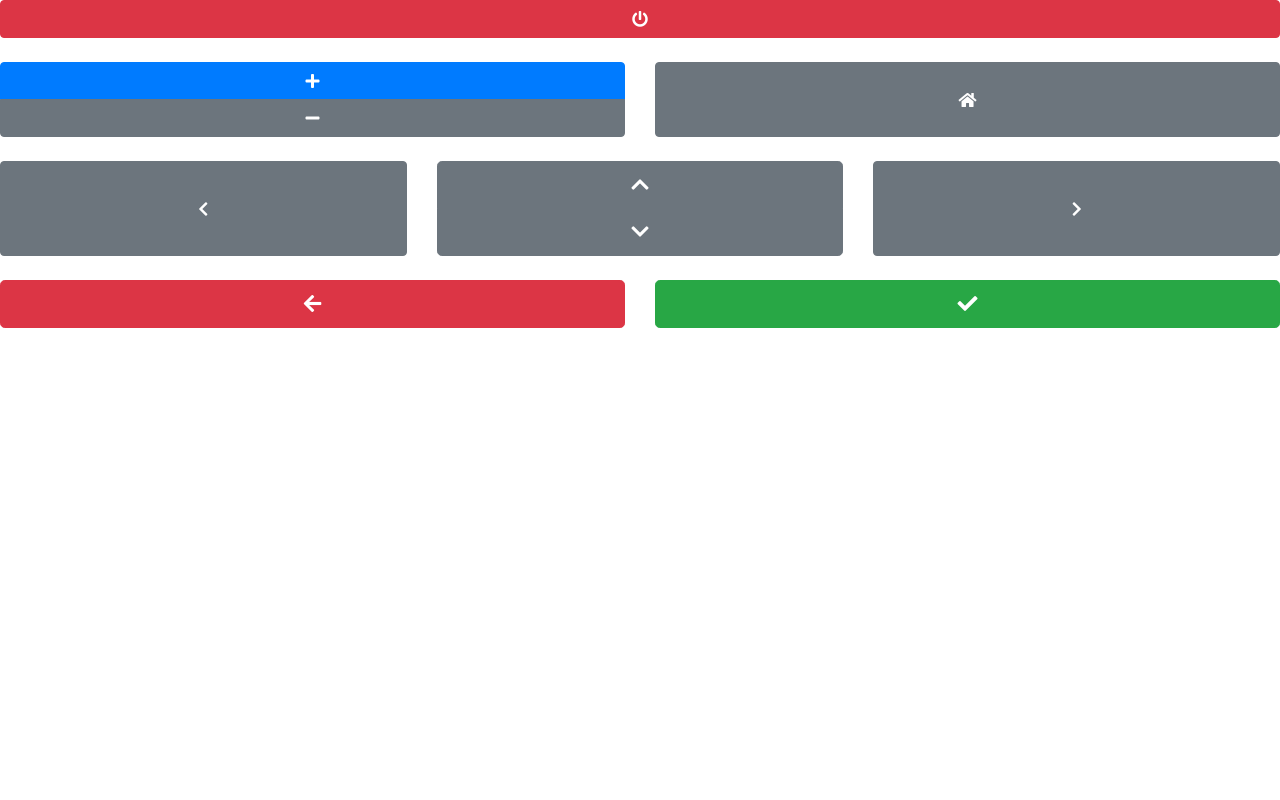
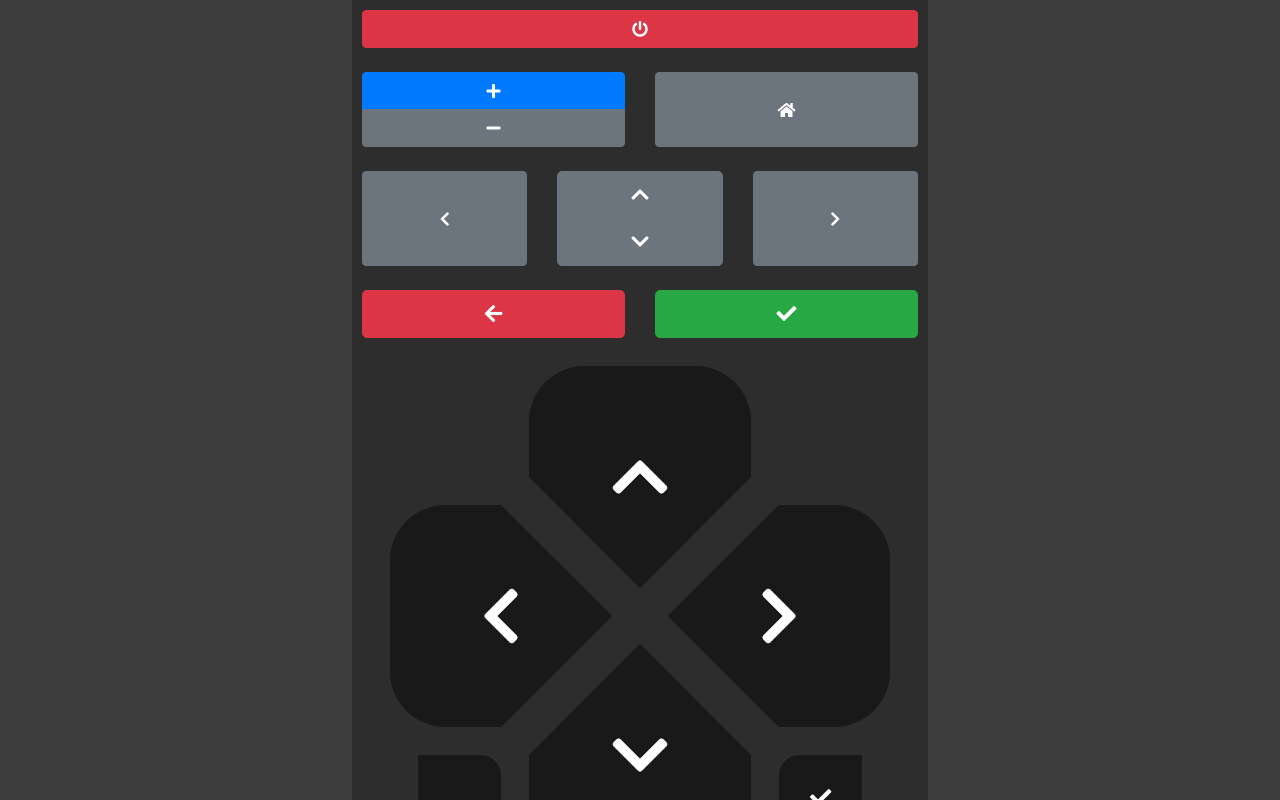
Before and after one commit to oscarmuhr/tv-remote, a website: page src/static/home.html in a window 1280 px wide. Drawn offline with nearby package versions, Linux system fonts and the light colour scheme.

Commit message:
add d-pad layout

```diff
--- a/src/static/home.html
+++ b/src/static/home.html
@@ -6,24 +6,17 @@
     <meta http-equiv='X-UA-Compatible' content='IE=edge'>
     <title>App home</title>
     <meta name='viewport' content='width=device-width, initial-scale=1'>
-    <link rel="stylesheet" href="https://stackpath.bootstrapcdn.com/bootstrap/4.3.1/css/bootstrap.min.css"
-        integrity="sha384-ggOyR0iXCbMQv3Xipma34MD+dH/1fQ784/j6cY/iJTQUOhcWr7x9JvoRxT2MZw1T" crossorigin="anonymous">
-    <script src="https://code.jquery.com/jquery-3.3.1.slim.min.js"
-        integrity="sha384-q8i/X+965DzO0rT7abK41JStQIAqVgRVzpbzo5smXKp4YfRvH+8abtTE1Pi6jizo"
-        crossorigin="anonymous"></script>
-    <script src="https://cdnjs.cloudflare.com/ajax/libs/popper.js/1.14.7/umd/popper.min.js"
-        integrity="sha384-UO2eT0CpHqdSJQ6hJty5KVphtPhzWj9WO1clHTMGa3JDZwrnQq4sF86dIHNDz0W1"
-        crossorigin="anonymous"></script>
-    <script src="https://stackpath.bootstrapcdn.com/bootstrap/4.3.1/js/bootstrap.min.js"
-        integrity="sha384-JjSmVgyd0p3pXB1rRibZUAYoIIy6OrQ6VrjIEaFf/nJGzIxFDsf4x0xIM+B07jRM"
-        crossorigin="anonymous"></script>
-    <link rel="stylesheet" href="https://use.fontawesome.com/releases/v5.8.2/css/all.css"
-        integrity="sha384-oS3vJWv+0UjzBfQzYUhtDYW+Pj2yciDJxpsK1OYPAYjqT085Qq/1cq5FLXAZQ7Ay" crossorigin="anonymous">
+    <link rel="stylesheet" href="https://stackpath.bootstrapcdn.com/bootstrap/4.3.1/css/bootstrap.min.css" integrity="sha384-ggOyR0iXCbMQv3Xipma34MD+dH/1fQ784/j6cY/iJTQUOhcWr7x9JvoRxT2MZw1T" crossorigin="anonymous">
+    <script src="https://code.jquery.com/jquery-3.3.1.slim.min.js" integrity="sha384-q8i/X+965DzO0rT7abK41JStQIAqVgRVzpbzo5smXKp4YfRvH+8abtTE1Pi6jizo" crossorigin="anonymous"></script>
+    <script src="https://cdnjs.cloudflare.com/ajax/libs/popper.js/1.14.7/umd/popper.min.js" integrity="sha384-UO2eT0CpHqdSJQ6hJty5KVphtPhzWj9WO1clHTMGa3JDZwrnQq4sF86dIHNDz0W1" crossorigin="anonymous"></script>
+    <script src="https://stackpath.bootstrapcdn.com/bootstrap/4.3.1/js/bootstrap.min.js" integrity="sha384-JjSmVgyd0p3pXB1rRibZUAYoIIy6OrQ6VrjIEaFf/nJGzIxFDsf4x0xIM+B07jRM" crossorigin="anonymous"></script>
+    <link rel="stylesheet" href="https://use.fontawesome.com/releases/v5.8.2/css/all.css" integrity="sha384-oS3vJWv+0UjzBfQzYUhtDYW+Pj2yciDJxpsK1OYPAYjqT085Qq/1cq5FLXAZQ7Ay" crossorigin="anonymous">
     <script src="/script.js"></script>
+    <link rel="stylesheet" href="/main.css">
 </head>
 
 <body>
-
+    <div class="remote-container">
         <div class="row">
             <div class="col-12">
                 <button class="btn btn-block btn-danger" onclick="httpGet('/basic-actions/tv-power')"><span
@@ -75,6 +68,28 @@
                         class="fa fa-check"></span></button>
             </div>
         </div>
+        <div class="d-pad-wrapper">
+            <div class="d-pad" onclick="httpGet('/basic-actions')">
+                <div class="d-pad-button left" onclick="httpGet('/basic-actions/left')">
+                    <span class="fa fa-chevron-left fa-4x"></span>
+                </div>
+                <div class="d-pad-button top" onclick="httpGet('/basic-actions/up')">
+                    <span class="fa fa-chevron-up fa-4x"></span>
+                </div>
+                <div class="d-pad-button bottom" onclick="httpGet('/basic-actions/down')">
+                    <span class="fa fa-chevron-down fa-4x"></span>
+                </div>
+                <div class="d-pad-button right" onclick="httpGet('/basic-actions/right')">
+                    <span class="fa fa-chevron-right fa-4x"></span>
+                </div>
+                <div class="d-pad-button-small bottom-right" onclick="httpGet('/basic-actions/confirm')">
+                    <span class="fa fa-check fa-lg"></span>
+                </div>
+                <div class="d-pad-button-small bottom-left"></div>
+            </div>
+        </div>
+
+    </div>
 </body>
 
 </html>
--- /dev/null
+++ b/src/static/main.css
@@ -0,0 +1,124 @@
+body {
+    background-color: #3D3D3D;
+}
+
+.remote-container {
+    max-width: 576px;
+    overflow-y: auto;
+    overflow-x: hidden;
+    margin: auto;
+    background-color: #2D2D2D;
+    padding: 10px;
+    height: 100vh;
+}
+
+.d-pad-wrapper {
+    height: calc(75vw - 20px);
+    width: calc(75vw - 20px);
+    max-width: calc(576px - 20px);
+    max-height: calc(576px - 20px);
+    margin: auto;
+}
+
+.d-pad {
+    max-width: 576px;
+    width: 100%;
+    height: 100%;
+    position: relative
+}
+
+.d-pad::after {
+    clip-path: polygon(45% 50%, 25% 30%, 30% 25%, 50% 45%, 70% 25%, 75% 30%, 50% 55%, 55% 50%, 75% 70%, 70% 75%, 50% 55%, 30% 75%, 25% 70%);
+    display: block;
+    position: absolute;
+    content: "";
+    top: 0;
+    left: 0;
+    width: 100%;
+    height: 100%;
+    background-color: #2D2D2D;
+}
+
+.d-pad>.d-pad-button {
+    background-color: #191919;
+    position: absolute;
+    width: 40%;
+    height: 40%;
+    color: white;
+}
+
+.d-pad .d-pad-button.left {
+    top: 30%;
+    left: 5%;
+    -webkit-clip-path: polygon(0% 0%, 50% 0%, 100% 50%, 50% 100%, 0% 100%);
+    clip-path: polygon(0% 0%, 50% 0%, 100% 50%, 50% 100%, 0% 100%);
+    border-top-left-radius: 25%;
+    border-bottom-left-radius: 25%;
+    border-top-right-radius: 50%;
+    border-bottom-right-radius: 50%;
+}
+
+.d-pad .d-pad-button.top {
+    top: 5%;
+    left: 30%;
+    -webkit-clip-path: polygon(0% 0%, 50% 0%, 100% 50%, 50% 100%, 0% 100%);
+    clip-path: polygon(0% 0%, 100% 0%, 100% 50%, 50% 100%, 0% 50%);
+    border-top-left-radius: 25%;
+    border-top-right-radius: 25%;
+    border-bottom-left-radius: 50%;
+    border-bottom-right-radius: 50%;
+}
+
+.d-pad .d-pad-button.bottom {
+    bottom: 5%;
+    left: 30%;
+    -webkit-clip-path: polygon(0% 0%, 50% 0%, 100% 50%, 50% 100%, 0% 100%);
+    clip-path: polygon(0% 50%, 50% 0%, 100% 50%, 100% 100%, 0% 100%);
+    border-bottom-left-radius: 25%;
+    border-bottom-right-radius: 25%;
+    border-top-left-radius: 50%;
+    border-top-right-radius: 50%;
+}
+
+.d-pad .d-pad-button.right {
+    top: 30%;
+    right: 5%;
+    border-top-right-radius: 25%;
+    border-bottom-right-radius: 25%;
+    border-top-left-radius: 50%;
+    border-bottom-left-radius: 50%;
+}
+
+.d-pad .d-pad-button,
+.d-pad .d-pad-button-small {
+    display: flex;
+    text-align: center;
+    align-items: center;
+    color: white;
+}
+
+.d-pad .d-pad-button-small {
+    width: 15%;
+    height: 15%;
+    position: absolute;
+    background-color: #191919;
+}
+
+.d-pad .d-pad-button-small>*,
+.d-pad .d-pad-button>* {
+    width: 100%;
+}
+
+.d-pad .d-pad-button-small.bottom-right {
+    right: 10%;
+    bottom: 10%;
+    border-bottom-right-radius: 50%;
+    border-top-left-radius: 25%;
+}
+
+.d-pad .d-pad-button-small.bottom-left {
+    left: 10%;
+    bottom: 10%;
+    border-bottom-left-radius: 50%;
+    border-top-right-radius: 25%;
+}
```
Lines whose indentation alone changed are shown as unchanged.
